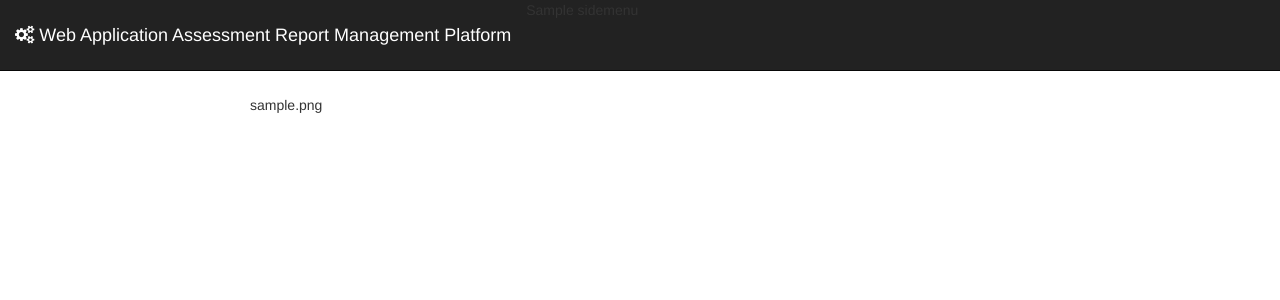
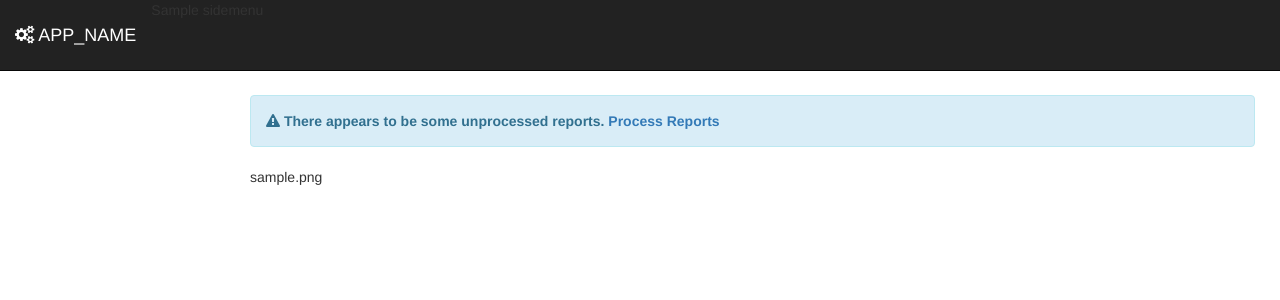
Before and after one commit to crusnac/p4.rusnac.biz, a PHP site: the page made by views/_v_index_dashboard_template.php in a window 1280 px wide. Shown: the top 300 px of the page. Run offline with PHP 8.4, Linux system fonts and the light colour scheme; the template is opened without the code that fills it: most values are stand-ins (such as "Sample title", 1, 10 or a date in 2020); data that the repository does not hold is empty; some libraries are stand-ins or nearby versions.

Commit message:
cleaned-up

```diff
--- a/views/_v_index_dashboard_template.php
+++ b/views/_v_index_dashboard_template.php
@@ -5,10 +5,10 @@
     <meta name="description" content="">
     <meta name="author" content="">
 
-    <title>Web Application Assessment Report Engine</title>
+    <title><?=APP_NAME?> | <?php if(isset($title)) echo $title; ?></title>
 
 	<!-- Latest compiled and minified CSS -->
-	<link rel="stylesheet" href="//netdna.bootstrapcdn.com/bootstrap/3.0.3/css/bootstrap.min.css">
+	<link rel="stylesheet" href="http://netdna.bootstrapcdn.com/bootstrap/3.0.3/css/bootstrap.min.css">
 	<link rel="stylesheet" href="http://bootswatch.com/yeti/bootstrap.min.css">
 
     <!-- Add custom CSS here -->
@@ -17,7 +17,7 @@
 
         <!-- JavaScript -->
 	<script src="http://code.jquery.com/jquery-1.10.1.min.js"></script>
-	<script src="//netdna.bootstrapcdn.com/bootstrap/3.0.3/js/bootstrap.min.js"></script>
+	<script src="http://netdna.bootstrapcdn.com/bootstrap/3.0.3/js/bootstrap.min.js"></script>
 	<script src="/js/dashboard.js"></script>
 
   </head>
@@ -36,7 +36,7 @@
             <span class="icon-bar"></span>
             <span class="icon-bar"></span>
           </button>
-          <a class="navbar-brand" href="#"><i class="fa fa-cogs"></i> Web Application Assessment Report Management Platform</a>
+          <a class="navbar-brand" href="/"><i class="fa fa-cogs"></i> <?=APP_NAME?></a>
         </div>
 
         <!-- Collect the nav links, forms, and other content for toggling -->
@@ -55,6 +55,14 @@
         <div class="row">
           <div class="col-lg-12">
 
+          <?php if ($unprocessed_reports == '0'): ?>
+
+		<?php else: ?>
+
+			<div class="alert alert-info"><i class="fa fa-exclamation-triangle"></i> <strong>There appears to be some unprocessed reports. <a href="/process/reports/">Process Reports</a></strong></div>
+
+	<?php endif; ?>
+
             <?php if(isset($content)) echo $content; ?>
 			<?php if(isset($client_files_body)) echo $client_files_body; ?>
 
```
